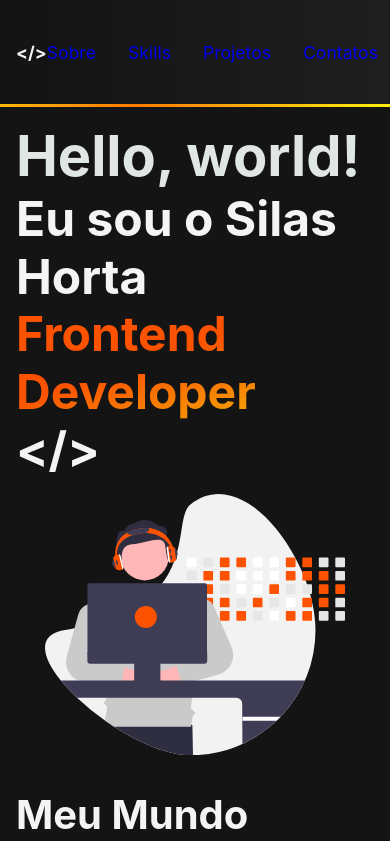
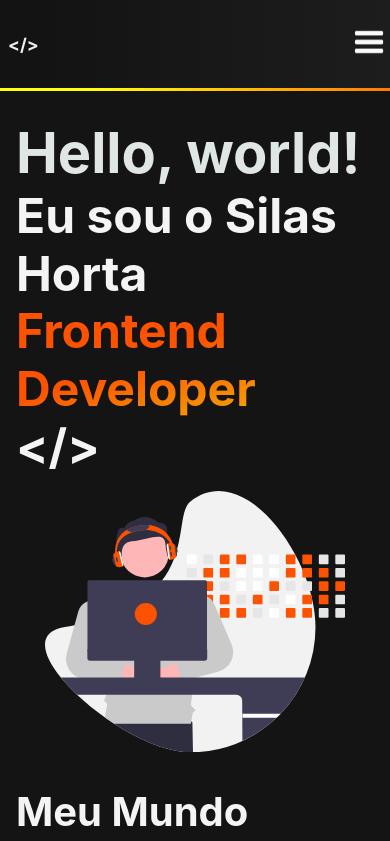
Before and after one commit to silashorta/portfolio-project, a React (Vite) app: page / in a window 390 px wide. Shown: the top 841 px of the page. Built offline with nearby package versions, Linux system fonts and the light colour scheme.

Commit message:
update menu

```diff
--- a/components/Hero/Hero.module.css
+++ b/components/Hero/Hero.module.css
@@ -34,7 +34,7 @@
 
 @media (max-width: 810px) {
     .hero__container {
-        padding: 16px;
+        padding: 120px 16px 16px 16px;
         gap: 16px;
     }
 }
--- a/components/Navbar/Navbar.jsx
+++ b/components/Navbar/Navbar.jsx
@@ -1,7 +1,13 @@
-import React from 'react'
-import styles from './Navbar.module.css'
+import React, { useState } from 'react';
+import styles from './Navbar.module.css';
 
 function Navbar() {
+  const [isMenuOpen, setMenuOpen] = useState(false);
+
+  const toggleMenu = () => {
+    setMenuOpen(!isMenuOpen);
+  };
+
   return (
     <div>
       <nav className={styles.menu__container}>
@@ -20,11 +26,35 @@ function Navbar() {
             <div className={styles.menu__link}>Contatos</div>
           </a>
         </div>
+
+        {/* Adicionando o ícone do menu hamburguer */}
+        <div className={styles.menu__hamburger} onClick={toggleMenu}>
+          <img src="../assets/images/icon/menu.png" alt="" />
+        </div>
       </nav>
-      <div className={styles.main}>
-      </div>
+
+      {/* Adicionando o menu responsivo */}
+      {isMenuOpen && (
+        <div className={styles.responsive__menu}>
+          <a href="#about" onClick={toggleMenu}>
+            Sobre
+          </a>
+          <a href="#skills" onClick={toggleMenu}>
+            Skills
+          </a>
+          <a href="#projects" onClick={toggleMenu}>
+            Projetos
+          </a>
+          <a href="#contact" onClick={toggleMenu}>
+            Contatos
+          </a>
+          <div className={styles.main__responsive}></div>
+        </div>
+      )}
+
+      <div className={styles.main}></div>
     </div>
-  )
+  );
 }
 
-export default Navbar
+export default Navbar;
--- a/components/Navbar/Navbar.module.css
+++ b/components/Navbar/Navbar.module.css
@@ -18,6 +18,26 @@
     animation: gradientAnimation 5s ease-in-out infinite;
     filter: brightness(1.5)
 }
+
+/* Navbar.module.css */
+
+.menu__hamburger {
+    display: none; /* Inicialmente, esconder o ícone do menu hamburguer */
+
+    /* Adicionar estilos para o ícone do menu hamburguer (três linhas) */
+
+    cursor: pointer;
+  }
+
+  .menu__links {
+    /* Estilos para o menu de links normal */
+  }
+
+  /* Adicionar estilos para o menu responsivo */
+  .responsive__menu {
+    display: none; /* Inicialmente, esconder o menu responsivo */
+  }
+
 
 @keyframes gradientAnimation {
     0% {
@@ -52,6 +72,64 @@
 
 @media (max-width: 810px) {
     .menu__container {
-        padding: 16px;
+        width: 97vw;
+        padding: 8px;
+        display: flex;
+        justify-content: space-between;
+        position: fixed;
+        background-color: var(--preto);
+        z-index: 5;
+        opacity: 0.98;
+    }
+
+    .menu__hamburger {
+        display: block; /* Mostrar o ícone do menu hamburguer em telas menores que 810px */
+        padding: 0 2px;
+      }
+      .menu__hamburger img{
+        width: 30px;
+      }
+
+      .menu__links {
+        display: none; /* Esconder o menu de links normal em telas menores que 810px */
+      }
+
+      .responsive__menu {
+        display: flex;
+        position: fixed;
+        height: 100vh;
+        width: 100vw;
+        max-height: 100%;
+        top: 87px;
+        background-color: var(--preto);
+        z-index: 4;
+        opacity: 0.97;
+        justify-content: center;
+        align-items: center;
+        flex-direction: column;
+        gap: 16px;
+        text-transform: uppercase;
+      }
+
+      .main {
+        width: 100%;
+        height: 3px;
+        overflow: hidden;
+        background: linear-gradient(to right, var(--dourado) 0%, var(--laranja) 50%, var(--dourado) 100%);
+        background-size: 200% 100%;
+        animation: _gradientAnimation_updjm_1 5s ease-in-out infinite;
+        filter: brightness(1.5);
+        position: absolute;
+        top: 88px;
+    }
+      .main__reponsive {
+        width: 100%;
+        height: 3px;
+        overflow: hidden;
+        background: linear-gradient(to right, var(--dourado) 0%, var(--laranja) 50%, var(--dourado) 100%);
+        background-size: 200% 100%;
+        animation: gradientAnimation 5s ease-in-out infinite;
+        filter: brightness(1.5);
+        z-index: 3;
     }
 }
--- a/src/App.jsx
+++ b/src/App.jsx
@@ -14,6 +14,7 @@ function App() {
   return (
     <div className='mainContainer'>
       <Navbar />
+      <div className=''>
         <Hero />
         <HeaderCTA />
         <About />
@@ -22,6 +23,7 @@ function App() {
         <Contact />
         <Footer />
       </div>
+    </div>
   )
 }
 
```
Also changed, not shown: public/assets/images/icon/menu.png (added), src/App.css (line endings or trailing spaces). Lines whose indentation alone changed are shown as unchanged.
